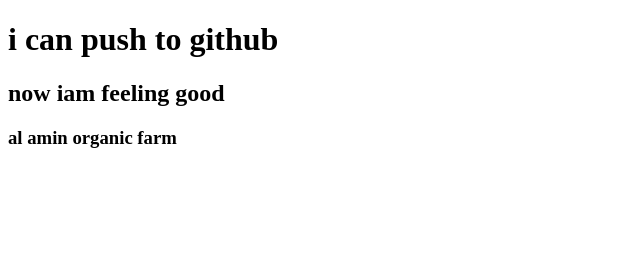
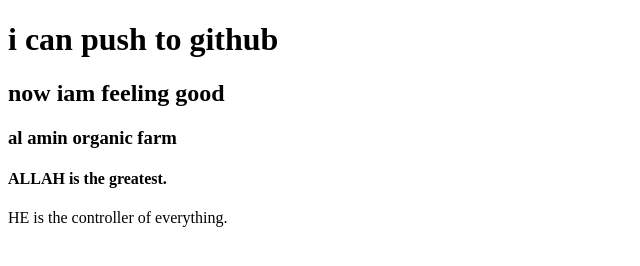
Before and after one commit to muntasirmahmudmoon/my-second-repo, a plain HTML site: page index.html in a window 1280 px wide. Shown: the whole page, without its empty margins (0-640 px from the left). Drawn offline with Linux system fonts and the light colour scheme.

Commit message:
following

```diff
--- a/index.html
+++ b/index.html
@@ -10,6 +10,8 @@
    <h1>i can push to github</h1>
    <h2>now iam feeling good</h2>
    <h3>al amin organic farm</h3>
+   <h4>ALLAH is the greatest.</h4>
+   <p>HE is the controller of everything.</p>
 
 
  </body>
```
